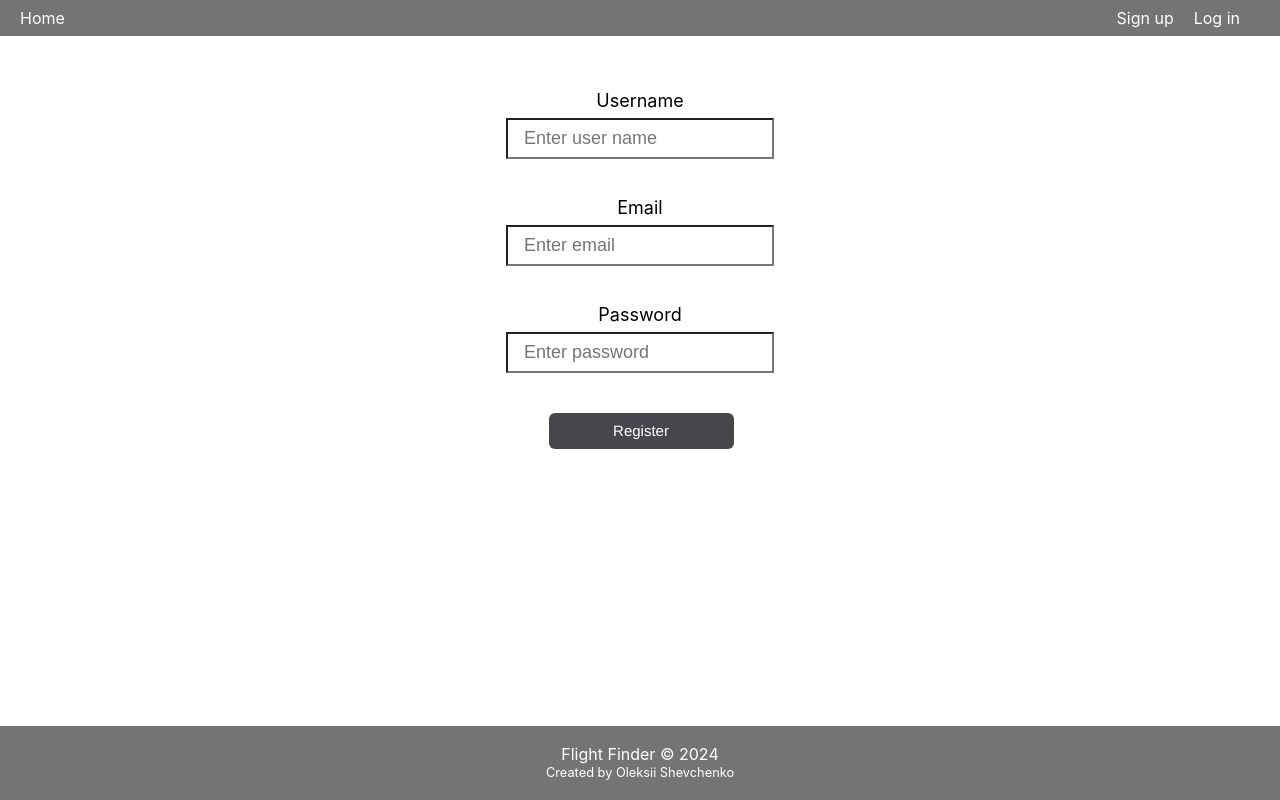
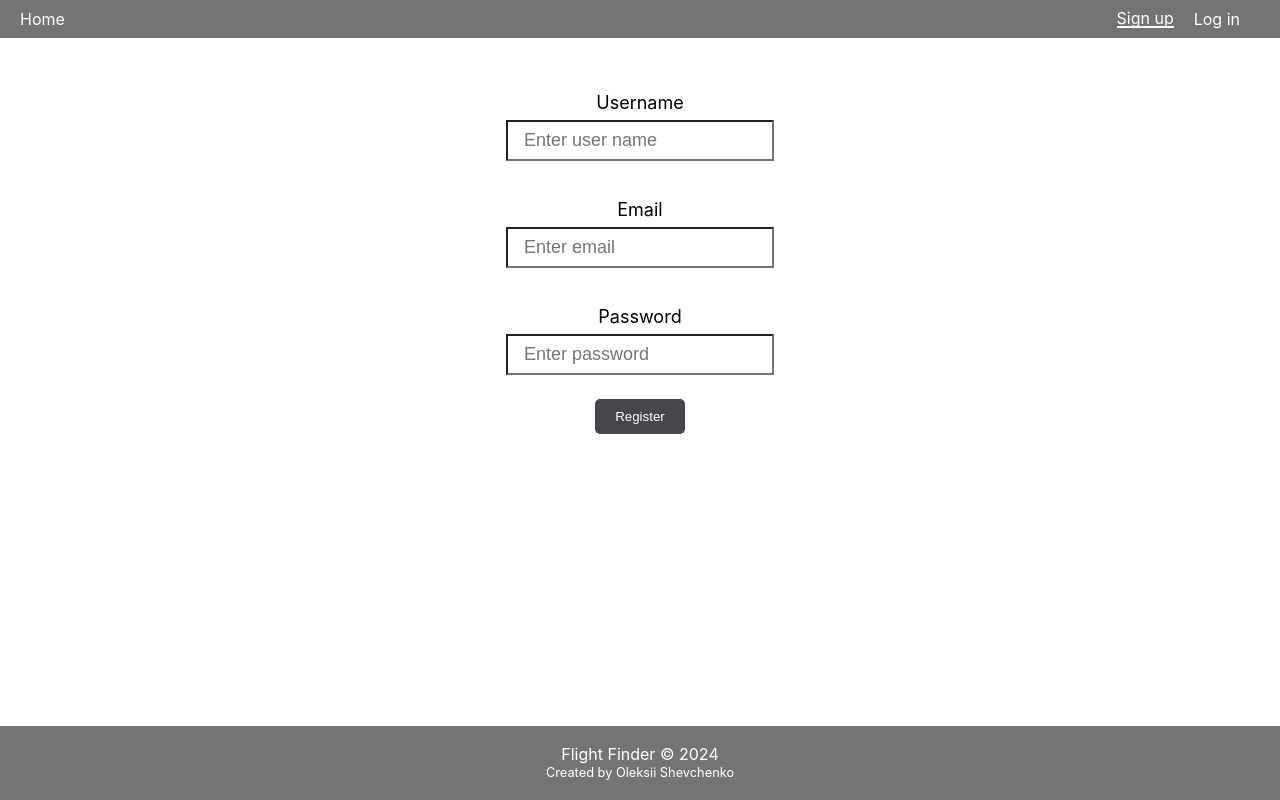
Before and after one commit to ShevchenkoOl/letenky, a React (Create React App) app: page /signup in a window 1280 px wide. Built offline with nearby package versions, Linux system fonts and the light colour scheme.

Commit message:
added component Buttom and updated FligthSearch

```diff
--- a/src/components/Button/Button.jsx
+++ b/src/components/Button/Button.jsx
@@ -1,7 +1,7 @@
-import style from './button.module.scss';
+import style from "./button.module.scss";
 
-const Button = ({text}) => {
-    <button className={style.btn}>{text}</button>
+const Button = ({ text }) => {
+  return <button className={style.btn}>{text}</button>;
 };
 
 export default Button;
--- a/src/components/FligthSearch/FligthSearch.jsx
+++ b/src/components/FligthSearch/FligthSearch.jsx
@@ -1,16 +1,35 @@
-import React, { useState } from 'react';
+import React, { Component } from 'react';
 import { MdFlightLand, MdFlightTakeoff } from 'react-icons/md';
 import { Notify } from 'notiflix';
+import Button from '../Button/Button';
 
 import style from './fligthSearch.module.scss';
-// import Button from '../Button/Button';
 
-const FlightSearch = ({ onSearch }) => {
-  const [from, setFrom] = useState('');
-  const [to, setTo] = useState('');
-  const [date, setDate] = useState('');
+class FlightSearch extends Component {
+  state = {
+    from: '',
+    to: '',
+    date: ''
+  };
 
-  const handleSearch = () => {
+  handleFromChange = (e) => {
+    this.setState({ from: e.target.value });
+    console.log(this.state);
+  };
+
+  handleToChange = (e) => {
+    this.setState({ to: e.target.value });
+    console.log(this.state);
+  };
+
+  handleDateChange = (e) => {
+    this.setState({ date: e.target.value });
+    console.log(this.state);
+  };
+
+  handleSearch = () => {
+    const { from, to, date } = this.state;
+
     if (!from || !to || !date) {
       Notify.warning('Please fill all fields.');
       return;
@@ -20,12 +39,16 @@ const FlightSearch = ({ onSearch }) => {
     const currentDate = new Date();
 
     if (selectedDate < currentDate) {
+      console.log("Error");
       Notify.failure('Please select a future date.');
       return;
     }
 
-    onSearch({ from, to, date });
+    this.props.onSearch({ from, to, date });
   };
+
+  render() {
+    const { from, to, date } = this.state;
 
     return (
       <div className={style.flightSearch}>
@@ -34,24 +57,84 @@ const FlightSearch = ({ onSearch }) => {
           type="text"
           placeholder="From"
           value={from}
-        onChange={(e) => setFrom(e.target.value)}
+          onChange={this.handleFromChange}
         />
         <MdFlightLand />
         <input
           type="text"
           placeholder="To"
           value={to}
-        onChange={(e) => setTo(e.target.value)}
+          onChange={this.handleToChange}
         />
         <input
           type="date"
           value={date}
-        onChange={(e) => setDate(e.target.value)}
+          onChange={this.handleDateChange}
         />
-      {/* <Button onClick={handleSearch} text='Search'/> */}
-      <button onClick={handleSearch}>Search</button>
+        <Button onClick={this.handleSearch} text="Search" />
       </div>
     );
-};
+  }
+}
 
 export default FlightSearch;
+
+
+
+// import React, { useState } from 'react';
+// import { MdFlightLand, MdFlightTakeoff } from 'react-icons/md';
+// import { Notify } from 'notiflix';
+
+// import style from './fligthSearch.module.scss';
+// // import Button from '../Button/Button';
+
+// const FlightSearch = ({ onSearch }) => {
+//   const [from, setFrom] = useState('');
+//   const [to, setTo] = useState('');
+//   const [date, setDate] = useState('');
+
+//   const handleSearch = () => {
+//     if (!from || !to || !date) {
+//         Notify.warning('Please fill all fields.');
+//       return;
+//     }
+
+//     const selectedDate = new Date(date);
+//     const currentDate = new Date();
+
+//     if (selectedDate < currentDate) {
+//         Notify.failure('Please select a future date.');
+//       return;
+//     }
+
+//     onSearch({ from, to, date });
+//   };
+
+//   return (
+//     <div className={style.flightSearch}>
+//       <MdFlightTakeoff />
+//       <input
+//         type="text"
+//         placeholder="From"
+//         value={from}
+//         onChange={(e) => setFrom(e.target.value)}
+//       />
+//       <MdFlightLand />
+//       <input
+//         type="text"
+//         placeholder="To"
+//         value={to}
+//         onChange={(e) => setTo(e.target.value)}
+//       />
+//       <input
+//         type="date"
+//         value={date}
+//         onChange={(e) => setDate(e.target.value)}
+//       />
+//       {/* <Button onClick={handleSearch} text='Search'/> */}
+//       <button onClick={handleSearch}>Search</button>
+//     </div>
+//   );
+// };
+
+// export default FlightSearch;
--- a/src/components/FligthSearch/fligthSearch.module.scss
+++ b/src/components/FligthSearch/fligthSearch.module.scss
@@ -11,19 +11,3 @@
   border: 1px solid #ccc;
   border-radius: 5px;
 }
-
-.flightSearch button {
-  padding: 10px 20px;
-  background-color: rgba(23, 26, 32, 0.8);
-  color: var(--primary-white-color);
-  border: none;
-  border-radius: 5px;
-  cursor: pointer;
-  transition: color 0.3s;
-}
-
-.flightSearch button:hover,
-.flightSearch button:focus {
-  background-color: rgba(23, 26, 32, 1);
-    color: var(--hover-color);
-}
--- a/src/components/Navbar/Navbar.jsx
+++ b/src/components/Navbar/Navbar.jsx
@@ -1,18 +1,19 @@
-import { Link } from 'react-router-dom';
+import { NavLink } from 'react-router-dom';
 import style from "./navbar.module.scss";
 
 const Navbar = () => {
   return (
     <nav className={style.navbar}>
       <div className={style.navbarLeft}>
-        <Link to="/" className={style.navLink}>Home</Link>
+      <NavLink to="/" className={({ isActive }) => isActive ? `${style.navLink} ${style.activeNavLink}` : style.navLink}>Home</NavLink>
+
       </div>
       <div className={style.navbarRight}>
-        <Link to="/signup" className={style.navLink}>Sign up</Link>
-        <Link to="/login" className={style.navLink}>Log in</Link>
+        <NavLink to="/signup" className={({ isActive }) => isActive ? `${style.navLink} ${style.activeNavLink}` : style.navLink}>Sign up</NavLink>
+        <NavLink to="/login" className={({ isActive }) => isActive ? `${style.navLink} ${style.activeNavLink}` : style.navLink}>Log in</NavLink>
       </div>
     </nav>
   );
 }
 
-export default Navbar;
+ export default Navbar;
--- a/src/components/Navbar/navbar.module.scss
+++ b/src/components/Navbar/navbar.module.scss
@@ -22,9 +22,13 @@
   color: var(--primary-white-color);
   margin-right: 20px;
   transition: color 0.3s;
+
+  &:hover,
+  &:focus {
+    color: #ff8c00;
+  }
 }
 
-.navLink:hover,
-.navLink:focus {
-  color: #ff8c00;
+.activeNavLink {
+  border-bottom: 2px solid var(--primary-white-color);
 }
--- a/src/pages/AuthPage/AuthPage.jsx
+++ b/src/pages/AuthPage/AuthPage.jsx
@@ -1,6 +1,6 @@
-// import Button from '../../components/Button/Button';
-import Layout from '../../components/Layout/Layout';
-import style from './authPage.module.scss';
+import Button from "../../components/Button/Button";
+import Layout from "../../components/Layout/Layout";
+import style from "./authPage.module.scss";
 
 const AuthPage = () => {
   return (
@@ -24,10 +24,7 @@ const AuthPage = () => {
             placeholder="Enter password"
           />
         </label>
-{/* <Button type="submit" text='Log in'/> */}
-      <button className={style.formBtn} type="submit">
-        Log In
-      </button>
+        <Button type="submit" text="Log in" />
       </form>
     </Layout>
   );
--- a/src/pages/AuthPage/authPage.module.scss
+++ b/src/pages/AuthPage/authPage.module.scss
@@ -14,30 +14,3 @@
     text-align: left;
     padding: 0.5rem 1rem 0.5rem 1rem;
   }
-
-  .formBtn {
-    margin-top: 1rem;
-    margin-bottom: 2rem;
-    background-color: rgba(23, 26, 32, 0.8);
-    border: none;
-    border-radius: 6px;
-    color: var(--primary-white-color);
-    flex-grow: 1;
-    font-family: SFProText-Regular, Helvetica, Arial, sans-serif;
-    font-size: 15px;
-    height: 36px;
-    line-height: 20px;
-    margin-left: 8px;
-    margin-right: 6px;
-    min-width: 185px;
-    padding: 0 16px 0 16px;
-    color: var(--primary-white-color);
-    cursor: pointer;
-    transition: color 0.3s;
-  }
-
-  .formBtn:hover,
-  .formBtn:focus {
-    background-color: rgba(23, 26, 32, 1);
-    color: var(--hover-color);
-  }
--- a/src/pages/RegistrPage/RegistPage.jsx
+++ b/src/pages/RegistrPage/RegistPage.jsx
@@ -1,3 +1,4 @@
+import Button from '../../components/Button/Button';
 import Layout from '../../components/Layout/Layout';
 import style from './registPage.module.scss';
 
@@ -33,9 +34,7 @@ const RegistrPage = () => {
           placeholder="Enter password"
         />
       </label>
-      <button className={style.formBtn} type="submit">
-        Register
-      </button>
+      <Button text='Register'/>
     </form>
     </Layout>
   );
--- a/src/pages/RegistrPage/registPage.module.scss
+++ b/src/pages/RegistrPage/registPage.module.scss
@@ -14,30 +14,3 @@
     text-align: left;
     padding: 0.5rem 1rem 0.5rem 1rem;
   }
-
-  .formBtn {
-    margin-top: 1rem;
-    margin-bottom: 2rem;
-    background-color: rgba(23, 26, 32, 0.8);
-    border: none;
-    border-radius: 6px;
-    color: var(--primary-white-color);
-    flex-grow: 1;
-    font-family: SFProText-Regular, Helvetica, Arial, sans-serif;
-    font-size: 15px;
-    height: 36px;
-    line-height: 20px;
-    margin-left: 8px;
-    margin-right: 6px;
-    min-width: 185px;
-    padding: 0 16px 0 16px;
-    color: var(--primary-white-color);
-    cursor: pointer;
-    transition: color 0.3s;
-  }
-
-  .formBtn:hover,
-  .formBtn:focus {
-    background-color: rgba(23, 26, 32, 1);
-    color: var(--hover-color);
-  }
```
Also changed, not shown: src/App.js (+7 -3 lines), src/api/setupProxy.js (deleted, +0 -11 lines), src/data/navbarMenuItems.json (added, +17 -0 lines). Lines whose indentation alone changed are shown as unchanged.
